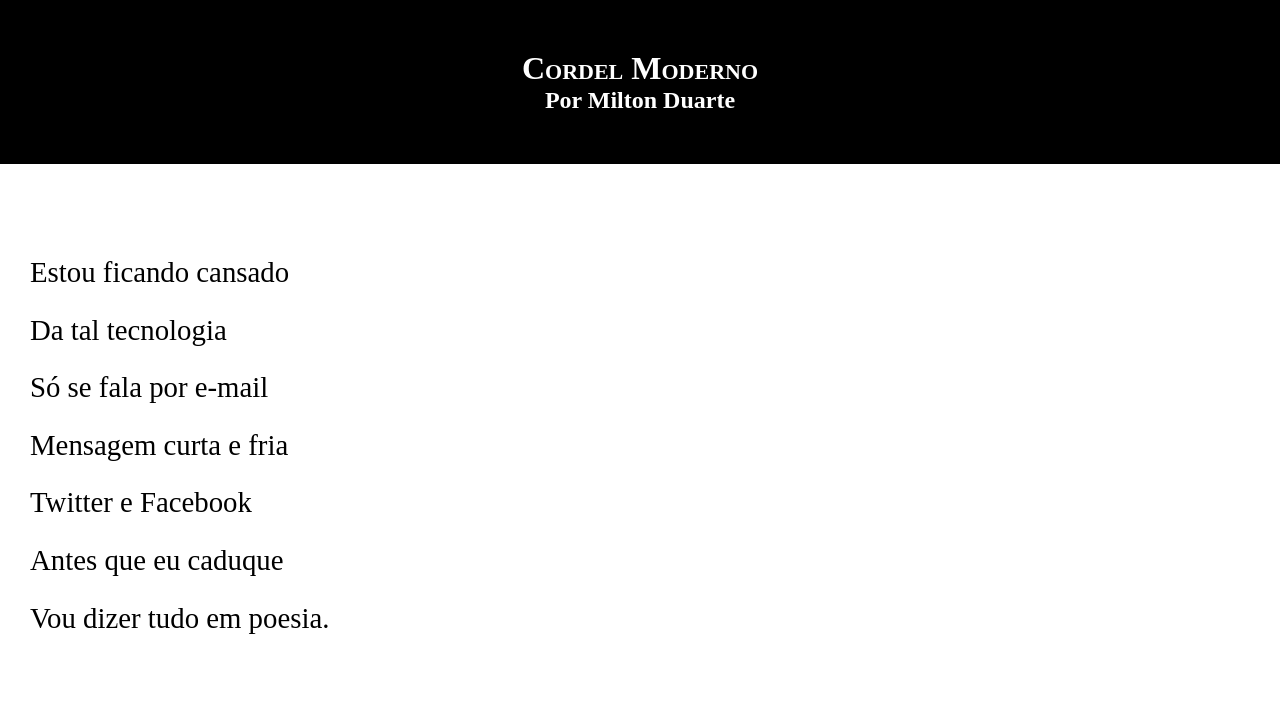
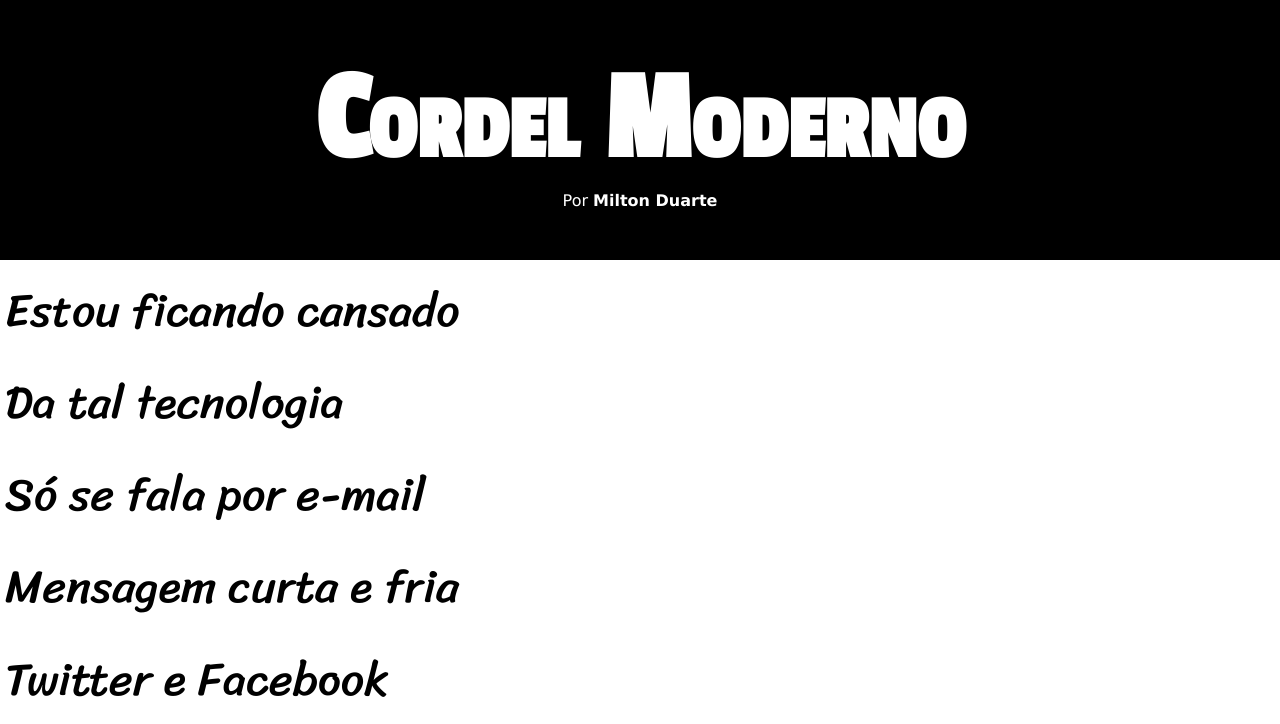
Before and after one commit to Joaoaraujo61/curso-html-css, a plain HTML site: page desafios/d12/index.html in a window 1280 px wide. Shown: the top 724 px of the page. Drawn offline with Linux system fonts and the light colour scheme.

Commit message:
uptade style

```diff
--- a/desafios/d12/index.html
+++ b/desafios/d12/index.html
@@ -10,7 +10,7 @@
 <body>
     <header>
         <h1>Cordel Moderno</h1>
-        <h2>Por <a href="https://www.recantodasletras.com.br/">Milton Duarte</a></h2>
+        <p>Por <a href="https://www.recantodasletras.com.br/">Milton Duarte</a></p>
     </header>
     <main>
         <section class="normal">
@@ -34,7 +34,7 @@
                     Para declarar o amor<br>
                     Basta botar uma flor<br>
                     E um coração desenhado.<br>
-                </p>section
+                </p>
         </section>
         <section class="normal">
             <p>
--- a/desafios/d12/style.css
+++ b/desafios/d12/style.css
@@ -1,4 +1,11 @@
 @charset "UTF-8";
+@import url('https://fonts.googleapis.com/css2?family=Passion+One&display=swap');
+@import url('https://fonts.googleapis.com/css2?family=Sriracha&display=swap');
+:root{
+    --font1: Verdana, Geneva, Tahoma, sans-serrif;
+    --font2: 'Passion One', cursive;
+    --font3: 'Sriracha', cursive;
+}
 *{
     margin: 0px;
     padding: 0px;
@@ -6,6 +13,7 @@
 html, body{
     min-height: 100vh;/*viewport height*/
     background-color: darkgray;
+    font-family: var(--font1);
 }
 header{
     background-color: black;
@@ -15,13 +23,11 @@ header{
 header > h1{
     padding-top: 50px;
     font-variant: small-caps;
+    font-family: var(--font2);
+    font-size: 10vw;
 }
-header > h2{
+header > p{
     padding-bottom: 50px;
-}
-main{
-    text-align: left;
-    font-size: 180%;
 }
 a{
     color: white;
@@ -36,13 +42,16 @@ section{
     padding-bottom: 10vh;
     line-height: 2em;/*espaçamento emtre as linhas*/
     padding-left: 30px;
+    font-family: var(--font3);
+    font-size: 3.6vw;
 }
 section.image > p{
-    width: 400px;
+    display: inline-block;
     background-color: rgba(0, 0, 0, 0.257);
 }
 section.normal{
     background-color: white;
+    padding: 5px;
     color: rgb(0, 0, 0)
 }
 section.image{
```
